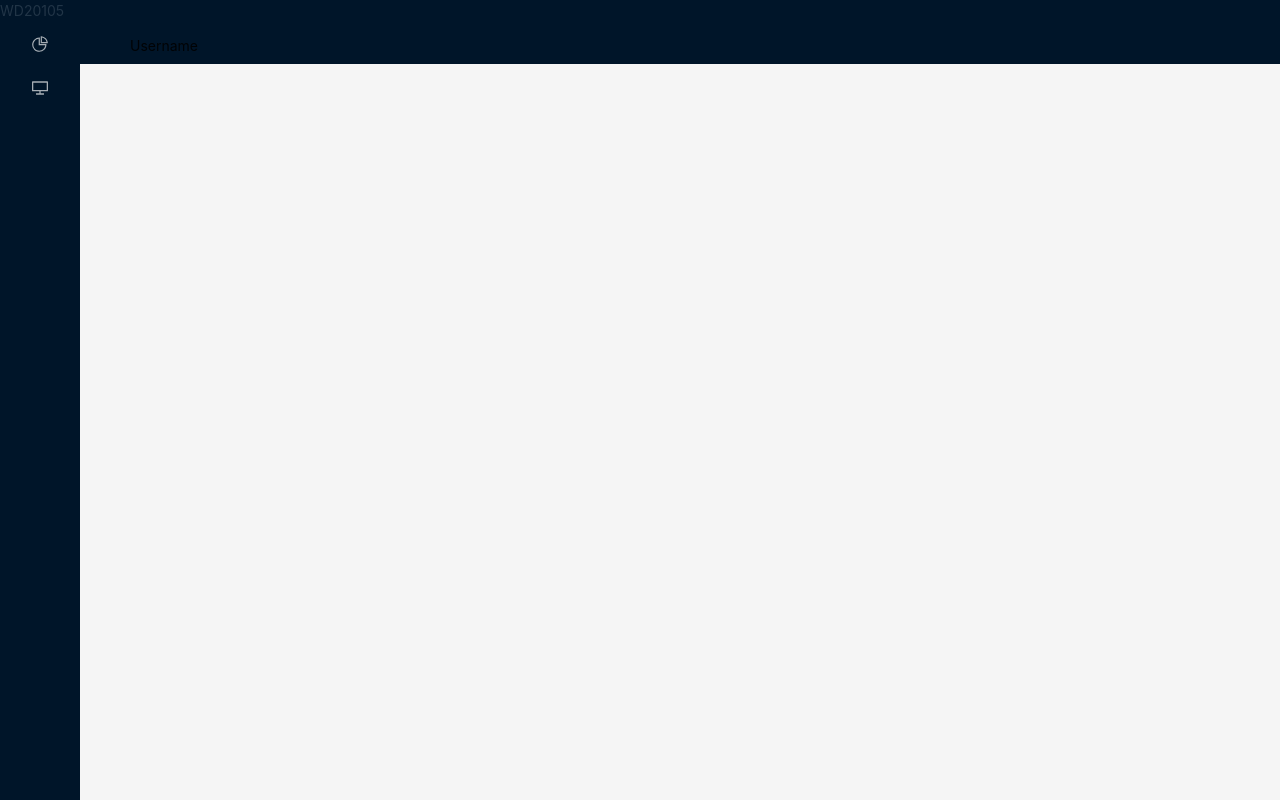
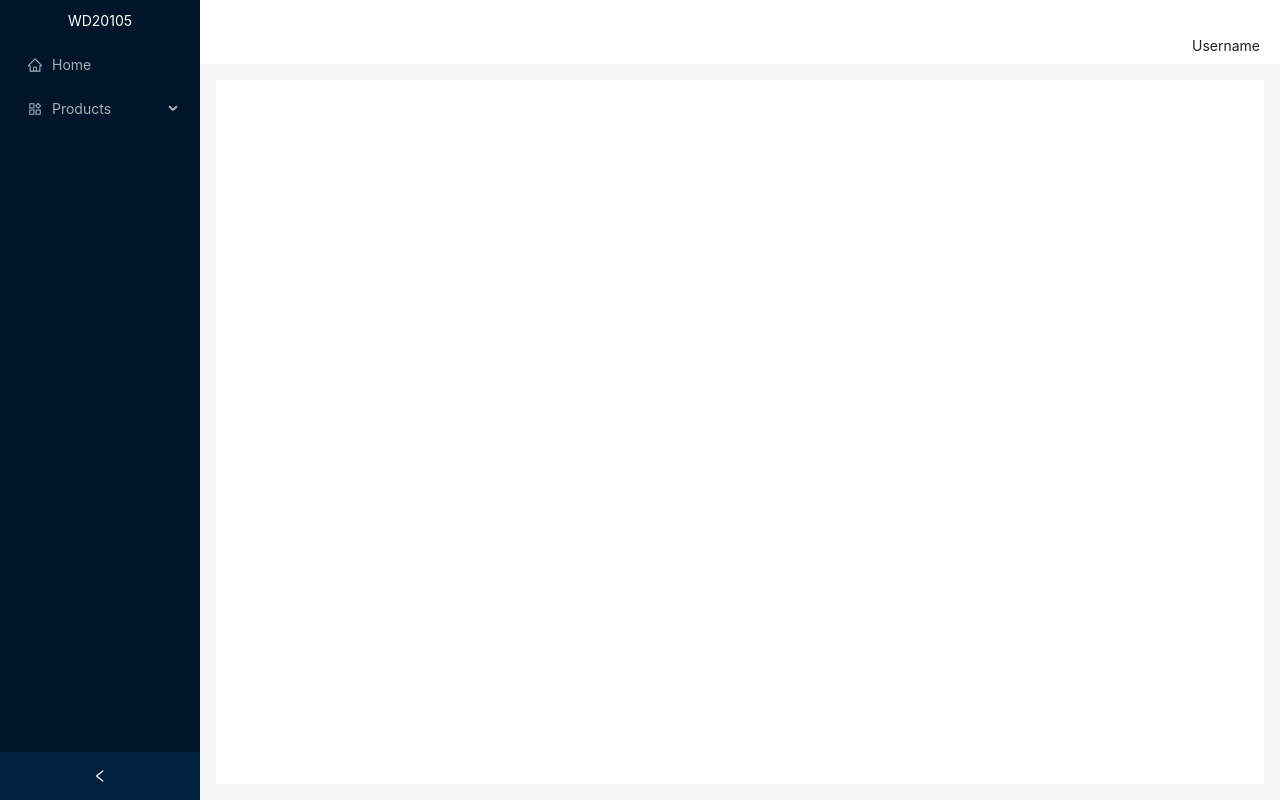
Before and after one commit to thaivm-0609/wd20105_FE2, a React (Vite) app: page /admin in a window 1280 px wide. Built offline with nearby package versions, Linux system fonts and the light colour scheme.

Commit message:
ref: add style to mainlayout

```diff
--- a/src/layouts/main.jsx
+++ b/src/layouts/main.jsx
@@ -1,6 +1,6 @@
 import { Layout, Menu } from 'antd';
-import { Outlet } from 'react-router-dom';
-import { PieChartOutlined, DesktopOutlined } from '@ant-design/icons';
+import { Outlet, useNavigate } from 'react-router-dom';
+import { HomeOutlined, ProductOutlined, UnorderedListOutlined, PlusOutlined } from '@ant-design/icons';
 const { Header, Sider, Footer, Content} = Layout;
 function getItem(label, key, icon, children) {
   return {
@@ -12,24 +12,40 @@ function getItem(label, key, icon, children) {
 }
 
 function MainLayout () {
+    const navigate = useNavigate();
     const items = [
-        getItem('Home', '1', <PieChartOutlined />),
-        getItem('Product List', '2', <DesktopOutlined />),
+        getItem('Home', '/admin', <HomeOutlined />),
+        getItem(
+            'Products',
+            'products',
+            <ProductOutlined />,
+            [
+                getItem('List', '/admin/products', <UnorderedListOutlined />),
+                getItem('Create', '/admin/products/create', <PlusOutlined />),
+            ]
+        ),
     ];
     return (
         <Layout style={{minHeight:"100vh"}}>
             {/* sidebar */}
-            <Sider collapsed>
-                <div>WD20105</div>
-                <Menu theme='dark' mode='inline' items={items} />
+            <Sider collapsible>
+                <div style={{ color: 'white', textAlign: 'center', padding: 10 }}>WD20105</div>
+                <Menu
+                    theme='dark'
+                    mode='inline'
+                    items={items}
+                    onClick={({ key }) => {
+                        navigate(key); // chuyển hướng theo key (URL)
+                    }}
+                />
             </Sider>
 
             <Layout>
                 {/* header */}
-                <Header>
+                <Header style={{ background: "#fff", padding: "0 20px", textAlign: "right" }}>
                     <p>Username</p>
                 </Header>
-                <Content>
+                <Content style={{ margin: "16px", padding: 24, background: "#fff" }}>
                     {/* outlet: đánh dấu phần nội dung page thay đổi */}
                     <Outlet />
                 </Content>
```
